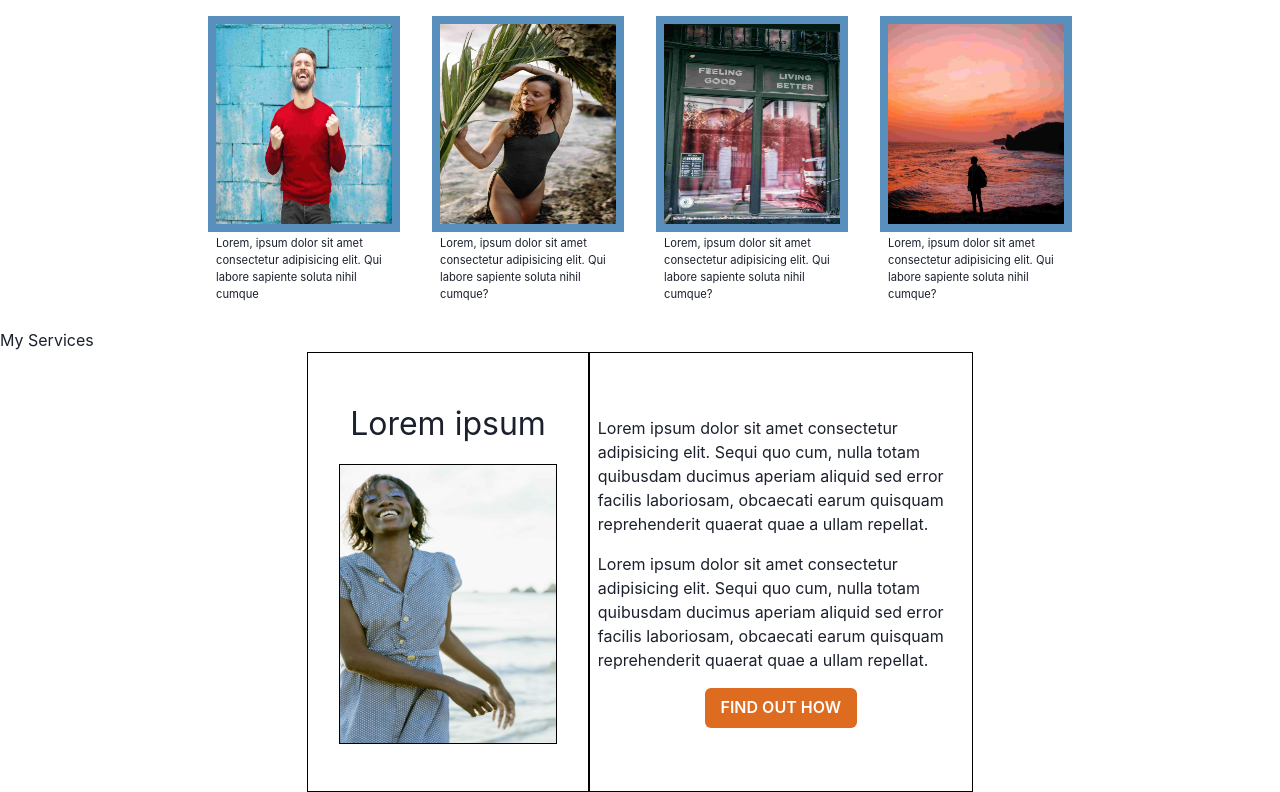
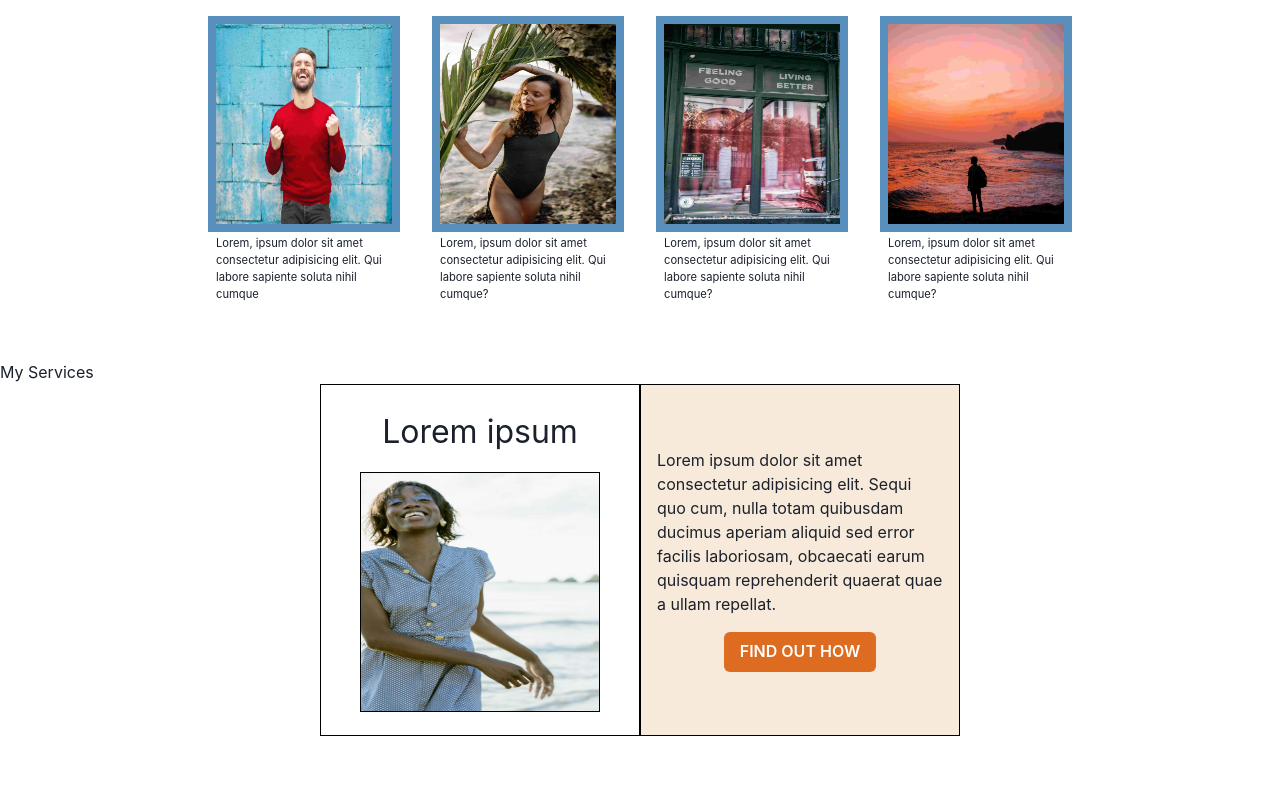
Before and after one commit to muratcan-yuksel/exampleTwo, a React (Vite) app: page / in a window 1280 px wide. Shown: the part 738-1530 px from the top of the page. After the commit the page ends 1474 px from the top, so only its background shows below. Built offline with nearby package versions, Linux system fonts and the light colour scheme.

Commit message:
made it responsive and deleted 1 para

```diff
--- a/src/components/Services.jsx
+++ b/src/components/Services.jsx
@@ -22,12 +22,7 @@ const WaysToWork = () => {
               facilis laboriosam, obcaecati earum quisquam reprehenderit quaerat
               quae a ullam repellat.
             </p>
-            <p className="servicePara">
-              Lorem ipsum dolor sit amet consectetur adipisicing elit. Sequi quo
-              cum, nulla totam quibusdam ducimus aperiam aliquid sed error
-              facilis laboriosam, obcaecati earum quisquam reprehenderit quaerat
-              quae a ullam repellat.
-            </p>
+
             <Button colorScheme="orange">FIND OUT HOW</Button>
           </div>
         </div>
--- a/src/styles/discover.css
+++ b/src/styles/discover.css
@@ -10,10 +10,12 @@
   width: 12em;
   border: 0.5rem solid rgb(88, 143, 189);
   margin: 1em;
-  margin-bottom: 2em;
+  margin-bottom: 4em;
 }
 #discoverWrapper {
   display: flex;
+  justify-content: center;
+  align-items: center;
   flex-wrap: wrap;
 }
 .discoverImg {
--- a/src/styles/services.css
+++ b/src/styles/services.css
@@ -11,19 +11,21 @@
 .service {
   display: flex;
   justify-content: center;
+  align-items: center;
+  flex-wrap: wrap;
 }
 .leftSide {
   border: 1px solid black;
-  height: 55vh;
-  width: 22vw;
+  height: 22em;
+  width: 20em;
   display: flex;
   flex-direction: column;
   justify-content: center;
   align-items: center;
 }
 .serviceImgContainer {
-  height: 35vh;
-  width: 17vw;
+  height: 15em;
+  width: 15em;
   /* border: 0.2rem solid rgb(238, 138, 24); */
   border: 1px solid black;
 }
@@ -37,15 +39,21 @@
   font-size: 2em;
 }
 .rightSide {
-  height: 55vh;
-  width: 30vw;
+  /* min-height: 20em; */
+  height: 22em;
+  width: 20em;
   border: 1px solid black;
   display: flex;
   flex-direction: column;
   justify-content: center;
   align-items: center;
-  padding: 0.5em;
+  padding: 1em;
+  /* padding-top: 5em; */
+  background-color: rgb(248, 234, 218);
 }
+/* .sideItems {
+  object-fit: fill;
+} */
 .servicePara {
   margin-bottom: 1em;
 }
```
